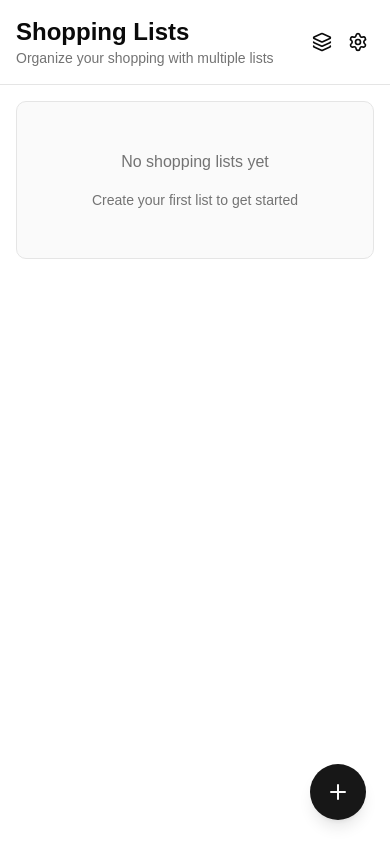
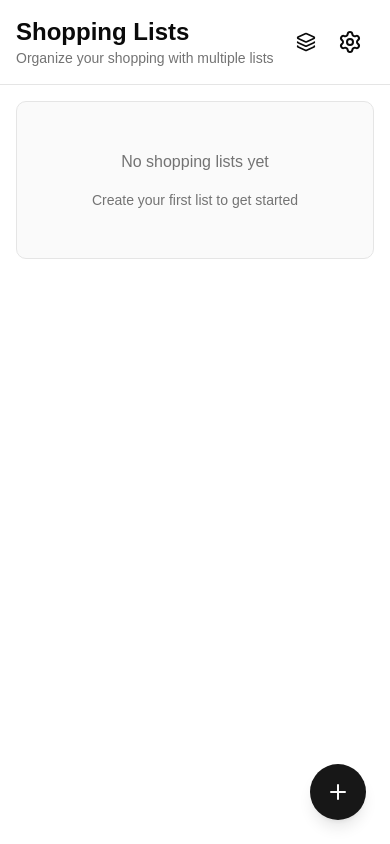
Before and after one commit to fredrikj31/simple-shopping-list, a React (Vite) app: page / in a window 390 px wide. Built offline with nearby package versions, Linux system fonts and the light colour scheme.

Commit message:
fix(routes): fixes icon button for settings page on home route
Makes icon button bigger for accessing the settings page on home route, to improve the mobile experience.

```diff
--- a/src/routes/home/route.tsx
+++ b/src/routes/home/route.tsx
@@ -29,8 +29,8 @@ export const HomeRoute = () => {
                 </Button>
               </Link>
               <Link to="/settings">
-                <Button variant="ghost" size="icon">
-                  <Settings className="size-5" />
+                <Button variant="ghost" className="size-12">
+                  <Settings className="size-6" />
                 </Button>
               </Link>
             </div>
```
